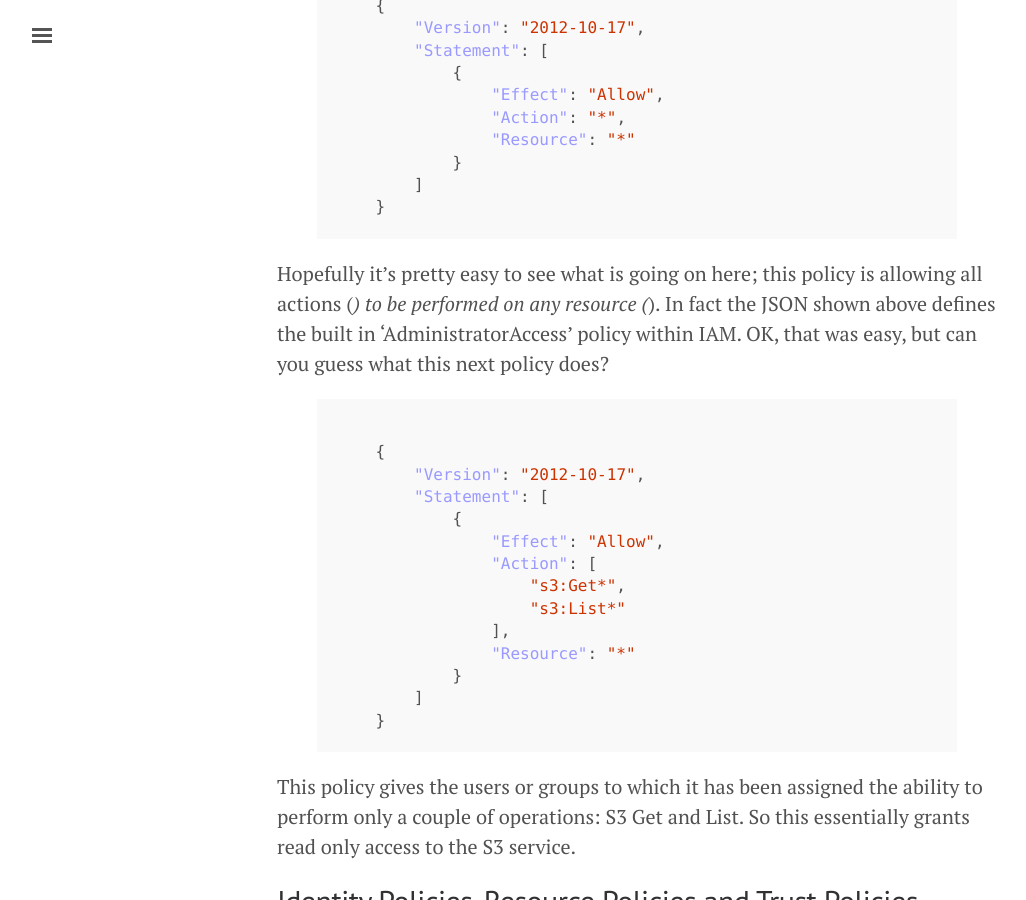
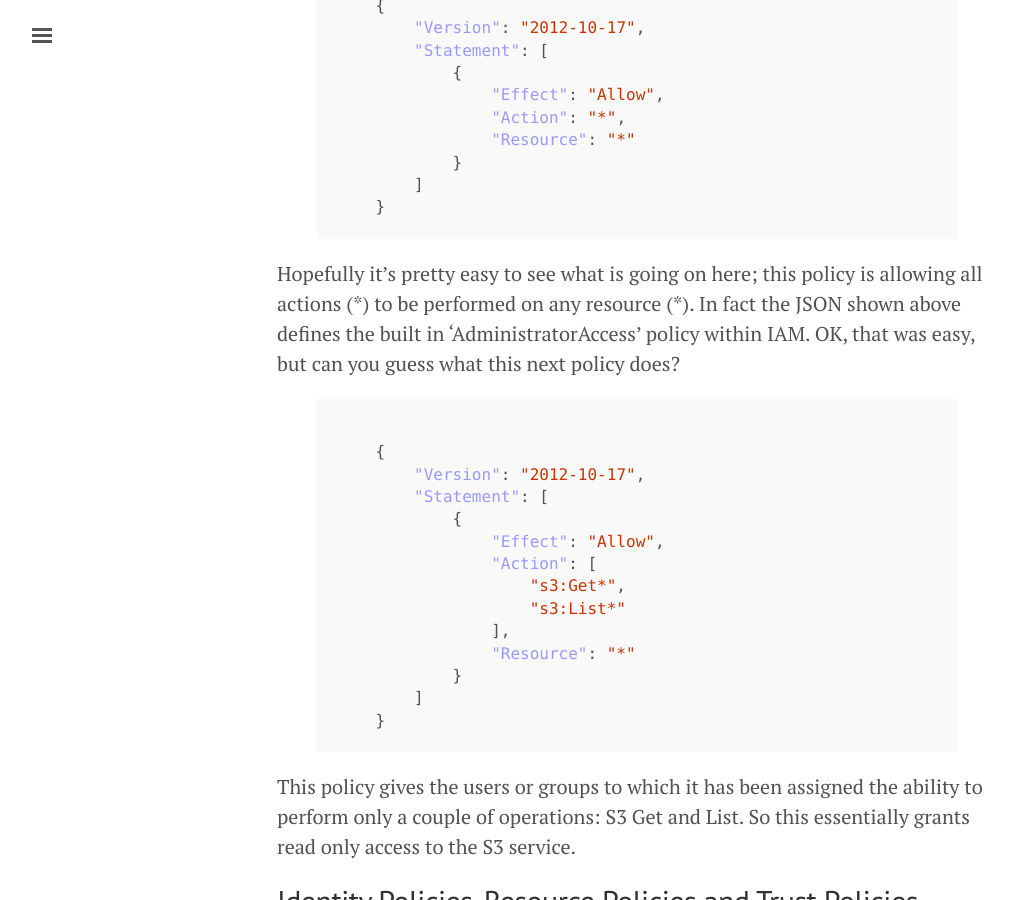
Before and after one commit to Araffe/araffe.github.io, a Jekyll site: the page built from _posts/2019-02-20-aws-fundamentals-part-4-identity-access-management-iam.markdown, in a window 1280 px wide and 900 px high, scrolled down 3287 px. Shown: the whole window, without its empty margins (3-1029 px from the left). Built offline with Jekyll 4.4.1, drawn with Linux system fonts in a browser that asks for light colours.

Commit message:
Corrected typo

```diff
--- a/_posts/2019-02-20-aws-fundamentals-part-4-identity-access-management-iam.markdown
+++ b/_posts/2019-02-20-aws-fundamentals-part-4-identity-access-management-iam.markdown
@@ -71,7 +71,7 @@ An IAM policy is really just a way of defining what actions can be taken for a g
     }
 {% endhighlight %}
 
-Hopefully it's pretty easy to see what is going on here; this policy is allowing all actions (*) to be performed on any resource (*). In fact the JSON shown above defines the built in 'AdministratorAccess' policy within IAM. OK, that was easy, but can you guess what this next policy does?
+Hopefully it's pretty easy to see what is going on here; this policy is allowing all actions (\*) to be performed on any resource (\*). In fact the JSON shown above defines the built in 'AdministratorAccess' policy within IAM. OK, that was easy, but can you guess what this next policy does?
 
 {% highlight json %}
     {
```
